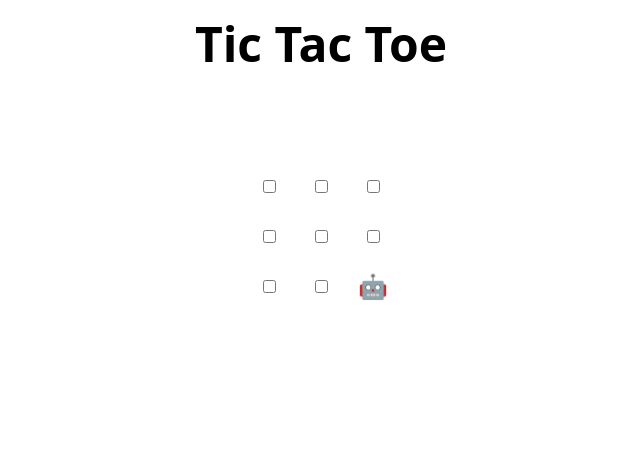
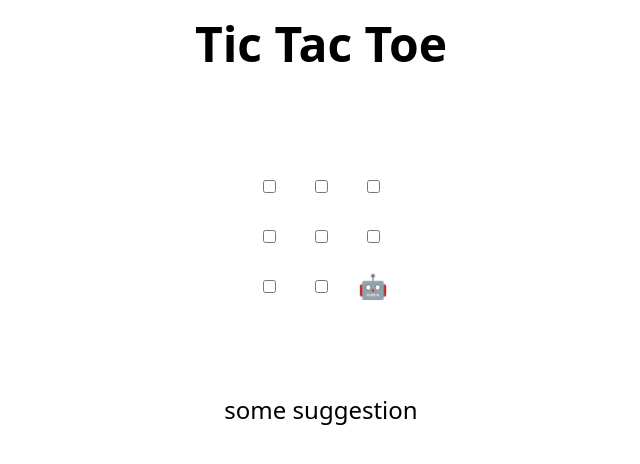
Before and after one commit to chyrka/skills-review-pull-requests, a plain HTML site: page index.html in a window 1280 px wide. Shown: the whole page, without its empty margins (319-959 px from the left). Drawn offline with Linux system fonts and the light colour scheme.

Commit message:
Update index.html

```diff
--- a/index.html
+++ b/index.html
@@ -48,7 +48,7 @@
 </table>
 
 <h2 hidden>Game over, refresh to play again 🧑‍💻 🤖!</h2>
-
+some suggestion
 <script>
   // Initialization
   const boxes = Array.from(document.querySelectorAll("td"));
```
